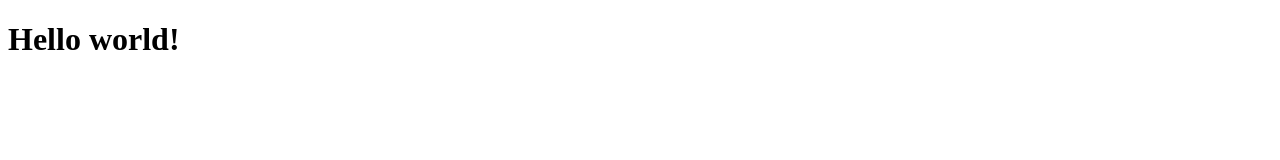
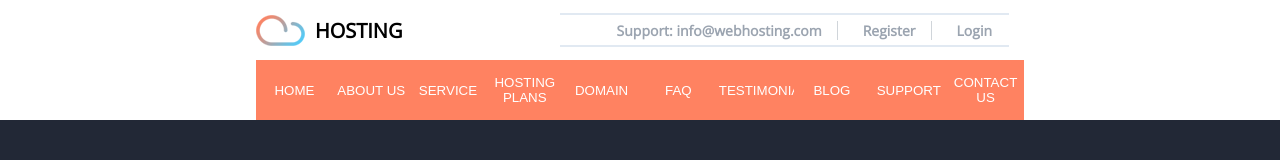
Before and after one commit to DealUnloker/DealUnloker.github.io, a website: page src/index.html in a window 1280 px wide. Drawn offline with nearby package versions, Linux system fonts and the light colour scheme; files that its build step writes are made by us from their sources.

Commit message:
added header

```diff
--- /dev/null
+++ b/src/css/reset.css
@@ -0,0 +1,4 @@
+* {
+    margin: 0;
+    padding: 0;
+}
--- a/src/index.html
+++ b/src/index.html
@@ -4,11 +4,50 @@
 <head>
     <meta charset="UTF-8">
     <meta name="viewport" content="width=device-width, initial-scale=1.0">
-    <title>Document</title>
+    <link rel="stylesheet" href="css/reset.css">
+    <link rel="stylesheet" href="css/style.css">
+    <link href="https://fonts.googleapis.com/css?family=Open+Sans&display=swap" rel="stylesheet">
+    <title>Hosting</title>
 </head>
 
 <body>
-    <h1>Hello world!</h1>
+    <div>
+        <header>
+            <div>
+                <div id="logo">
+                    <img src="img/logo.png" alt="logo">
+                    <p>HOSTING</p>
+                </div>
+                <div id="top_menu">
+                    <table>
+                        <tr>
+                            <td>
+                                <p>Support: info@webhosting.com</p>
+                            </td>
+                            <td>
+                                <p>Register</p>
+                            </td>
+                            <td>
+                                <p>Login</p>
+                            </td>
+                        </tr>
+                    </table>
+                </div>
+            </div>
+            <nav>
+                <button>HOME</button>
+                <button>ABOUT US</button>
+                <button>SERVICE</button>
+                <button>HOSTING PLANS</button>
+                <button>DOMAIN</button>
+                <button>FAQ</button>
+                <button>TESTIMONIALS</button>
+                <button>BLOG</button>
+                <button>SUPPORT</button>
+                <button>CONTACT US</button>
+            </nav>
+        </header>
+    </div>
 </body>
 
 </html>
--- /dev/null
+++ b/src/sass/style.sass
@@ -0,0 +1,52 @@
+body
+    background-color: #222836
+    height: 100vh
+    div
+        background: #ffffff
+        height: 15%
+        header
+            height: 100%
+            margin: 0 20% 0 20%
+            display: flex
+            flex-direction: column
+            p
+                margin-left: 10px
+                font-family: 'Open Sans'
+                font-weight: 900
+                font-size: 20px
+            div
+                height: 50%
+                display: flex
+                flex-direction: row
+                justify-content: space-between
+                align-items: center
+                #top_menu
+                    border-top: 2px solid #e1e9f2
+                    border-bottom: 2px solid #e1e9f2
+                    padding-left: 30px
+                    margin-right: 15px
+                    table
+                        border: 2px solid white
+                        border-collapse: collapse
+                    td
+                        padding: 0 15px 0 15px
+                        border: 1px solid #d0d5da
+                    p
+                        color: #9ba4b0
+                        font-size: 14px
+            nav
+                display: flex
+                flex-direction: row
+                height: 50%
+                button
+                    border: none
+                    height: 100%
+                    width: 10%
+                    background-color: #ff8261
+                    color: #ffffff
+                    padding: 2px
+                button:focus
+                    border: none
+                    background: #52cbf8
+                button:hover
+                    background: #52cbf8
```
Also changed, not shown: build/css/reset.css (added), build/css/style.css (added), build/img/logo.png (added), build/index.html, src/img/logo.png (added).
